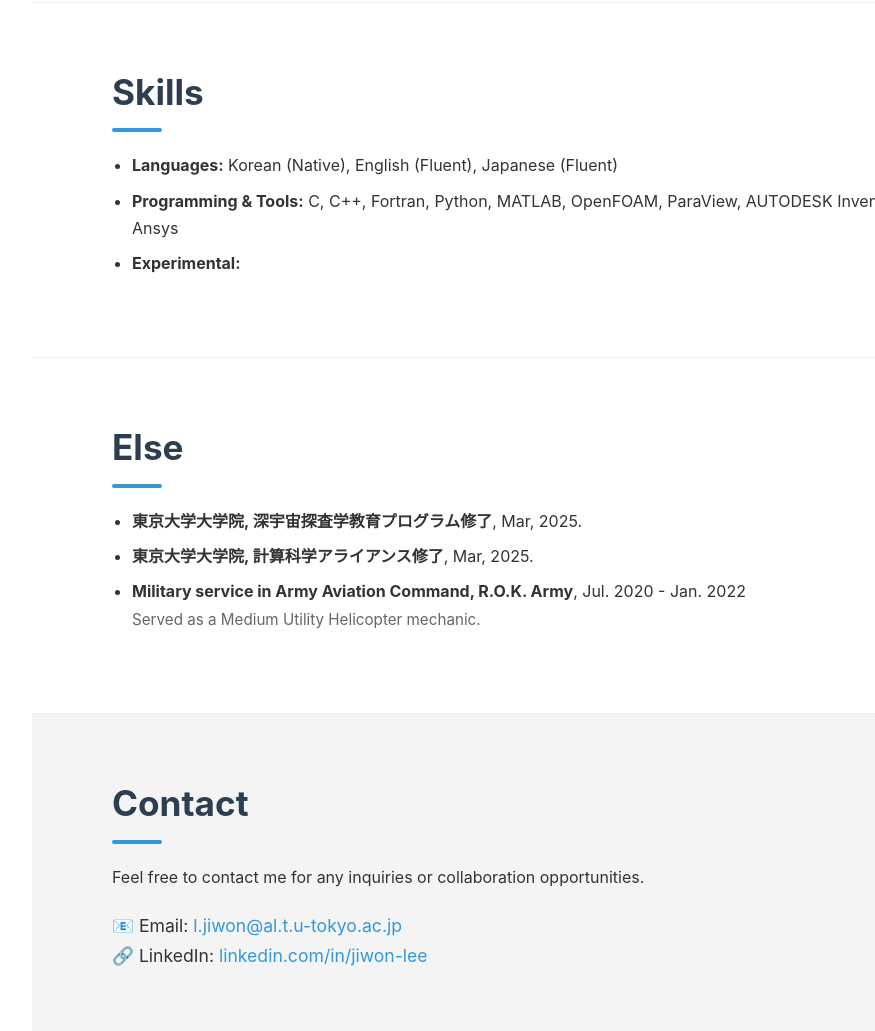
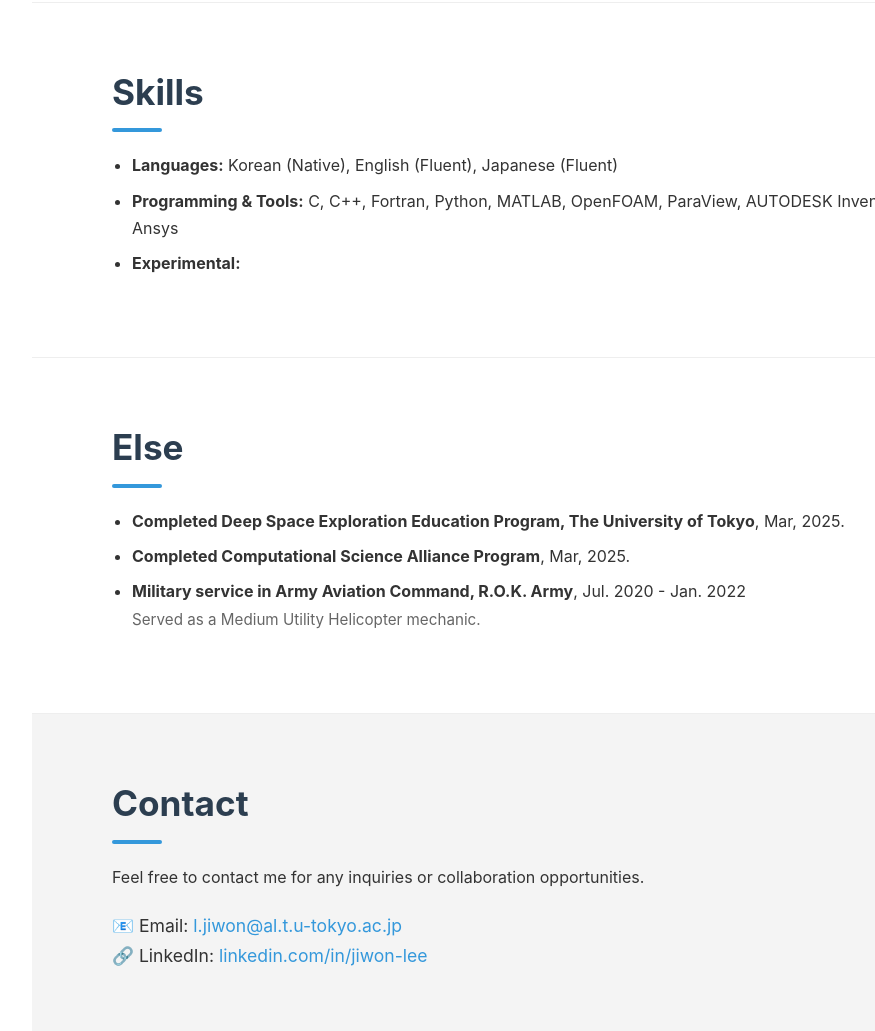
Before and after one commit to SkantFocs/SkantFocs.github.io, a plain HTML site: page index.html in a window 1280 px wide. Shown: the part 4500-5531 px from the top of the page, without its empty margins (248-1123 px from the left). Drawn offline with Linux system fonts and the light colour scheme.

Commit message:
Update index.html

```diff
--- a/index.html
+++ b/index.html
@@ -340,8 +340,8 @@
         <section id="Else">
             <h2>Else</h2>
             <ul class="normal-list">
-                <li><strong>東京大学大学院, 深宇宙探査学教育プログラム修了</strong>, Mar, 2025.</li>
-                <li><strong>東京大学大学院, 計算科学アライアンス修了</strong>, Mar, 2025.</li>
+                <li><strong>Completed Deep Space Exploration Education Program, The University of Tokyo</strong>, Mar, 2025.</li>
+                <li><strong>Completed Computational Science Alliance Program</strong>, Mar, 2025.</li>
                 <li><strong>Military service in Army Aviation Command, R.O.K. Army</strong>, Jul. 2020 - Jan. 2022<br>
                            <span style="color: #666; font-size: 0.95em;">Served as a Medium Utility Helicopter mechanic.</span></li>
             </ul>
```
